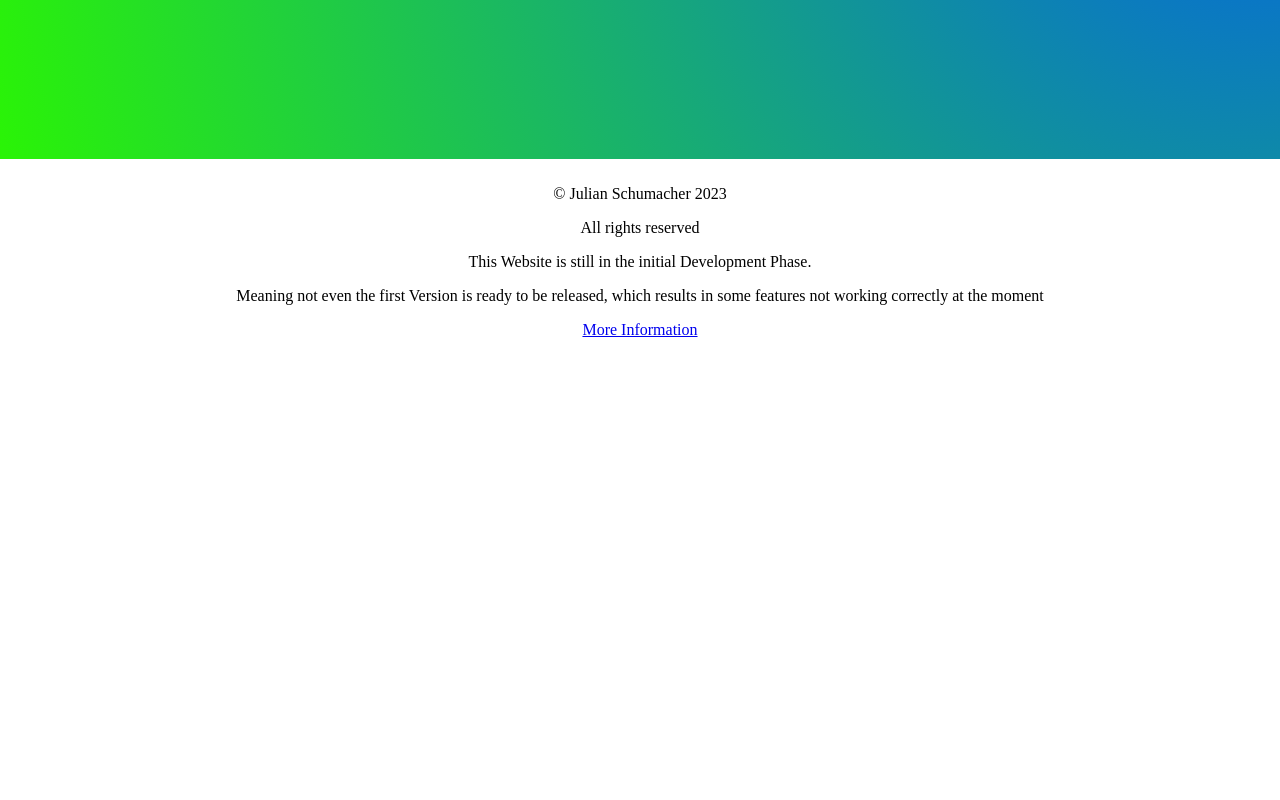
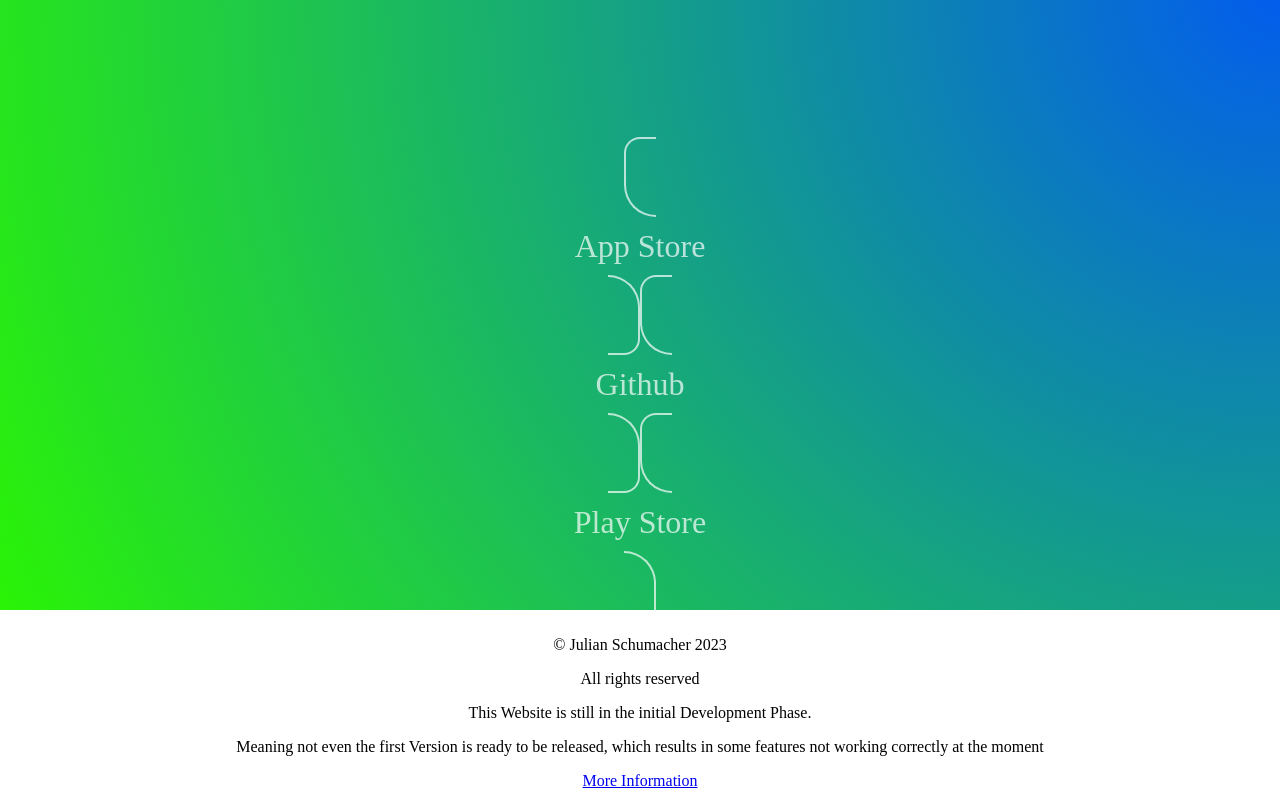
Before and after one commit to Julessh05/Website, a Next.js app: page / in a window 1280 px wide. Shown: the part 691-1491 px from the top of the page. Before the commit the page ends 1040 px from the top, so only its background shows below. Built offline with nearby package versions, Linux system fonts and the light colour scheme.

Commit message:
try some stuff

```diff
--- a/src/app/components/linkDiv/linkDiv.tsx
+++ b/src/app/components/linkDiv/linkDiv.tsx
@@ -1,9 +1,12 @@
-import Link from "next/link"
 import styles from "./linkDiv.module.css"
 
-export default function LinkDiv({ destination, name }: { destination: string, name: string }) {
+export default function LinkDiv({ destination, name, width }: { destination: string, name: string, width: number }) {
     return (
-        <a href={destination} className={styles.link}>
+        <a href={destination} className={styles.link} style={
+            {
+                width: `${width}vw`
+            }
+        }>
             <div>
                 <p> {name} </p>
             </div>
--- a/src/app/components/linkDiv/linkDivRow/linkDivRow.tsx
+++ b/src/app/components/linkDiv/linkDivRow/linkDivRow.tsx
@@ -3,17 +3,19 @@
 
 export default function LinkDivRow({ names, destinations }: { names: string[], destinations: string[] }) {
     let result: ReactElement[] = []
-    for (let i = 0; i++; i < destinations.length) {
+    for (let i = 0; i < destinations.length; i++) {
         result[i] = <LinkDiv
             destination={destinations[i]}
             name={names[i]}
+            width={100 / destinations.length}
+            key={i}
         />
     }
     return (
         <div className='rowContainer' style=
             {
                 {
-                    width: `calc(100 / ${result.length})vw`
+                    width: `100vw`
                 }
             }>
             {result}
--- a/src/app/page.module.css
+++ b/src/app/page.module.css
@@ -15,7 +15,7 @@
   justify-content: center;
   align-items: center;
   height: 100vh;
-  display: flex;
+  display: flex
 }
 
 /* Style the Hero Links */
```
Also changed, not shown: src/app/legal/privacy/page.module.css (+12 -0 lines).
